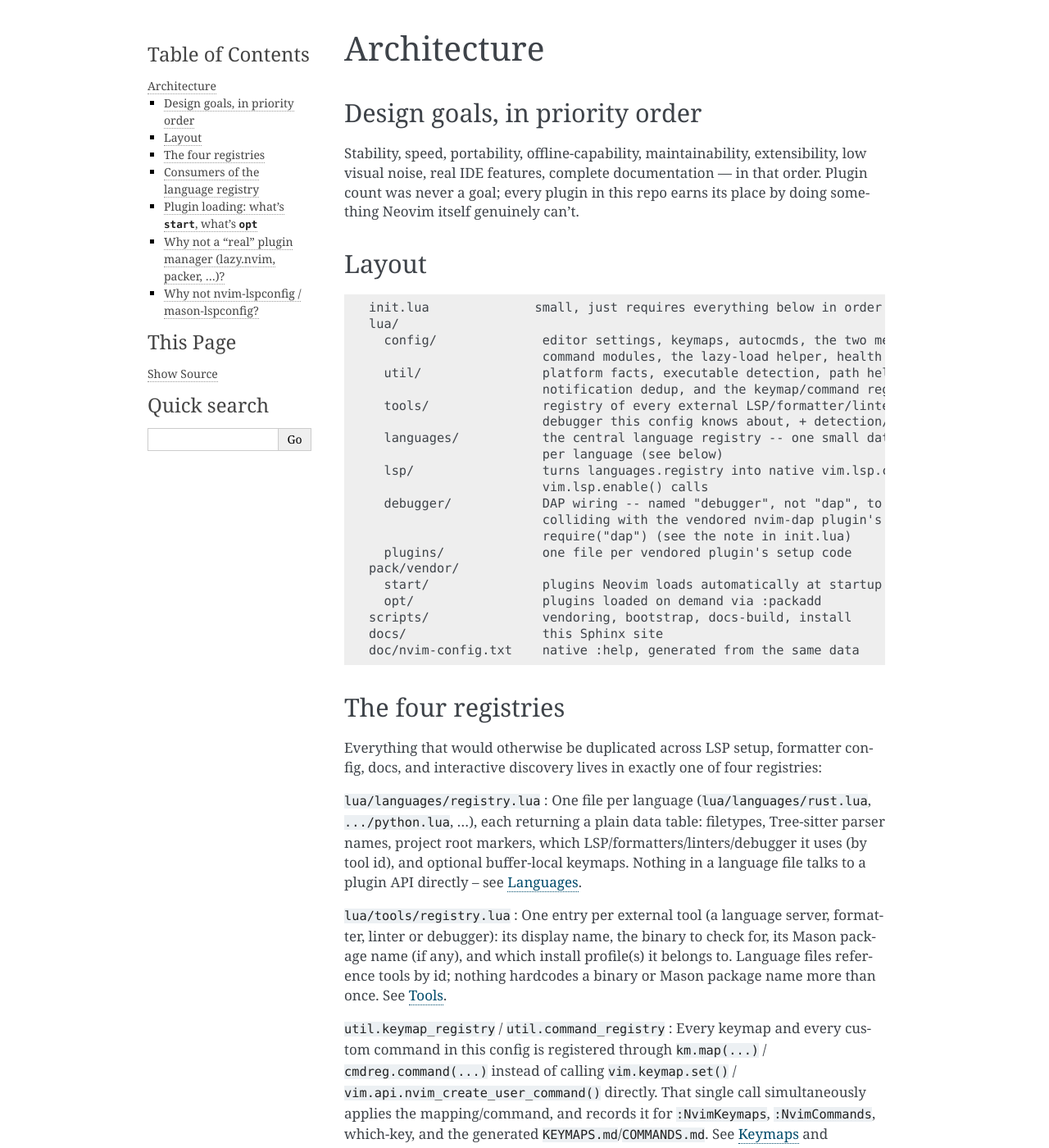
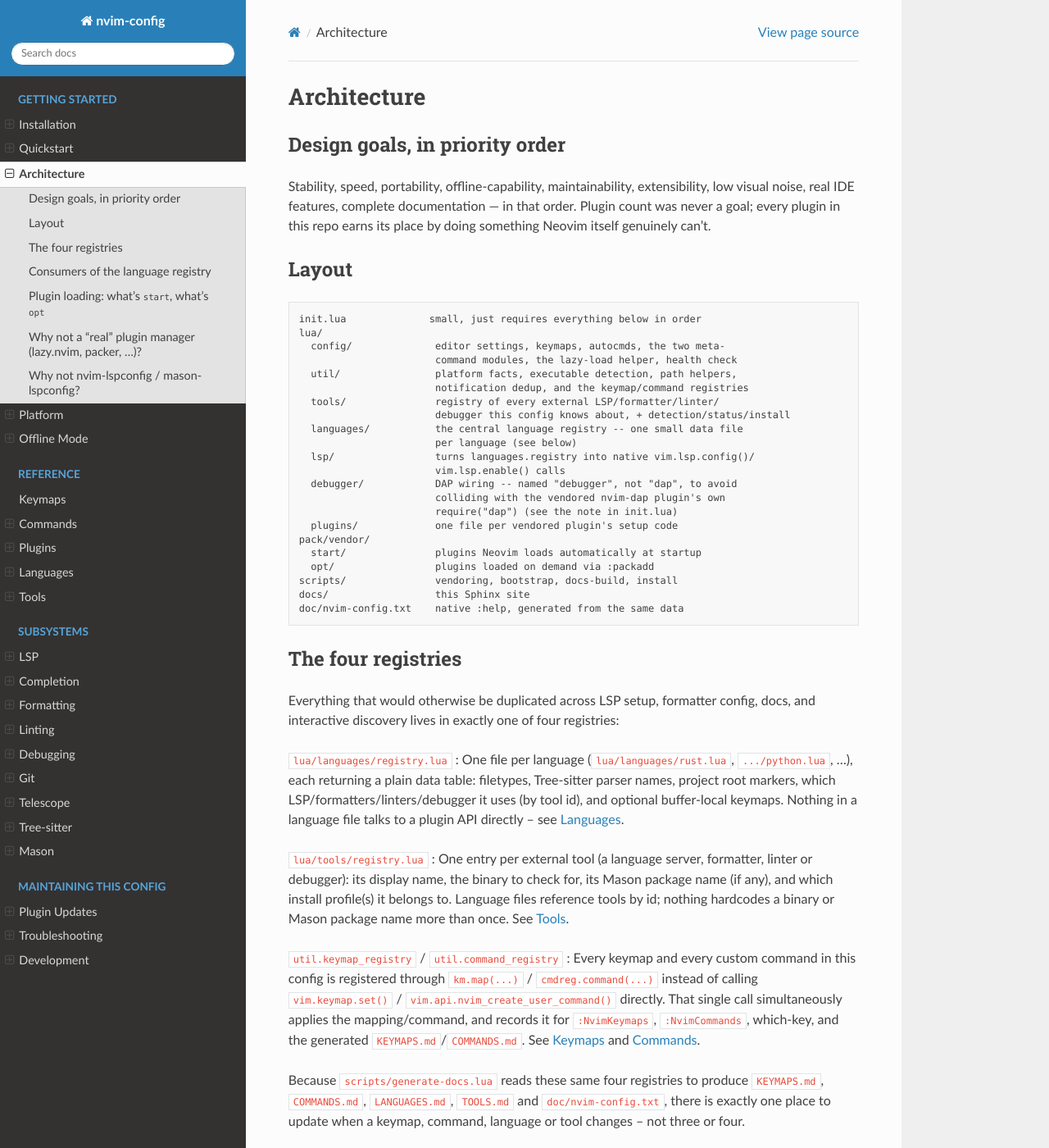
Before and after one commit to MichaelWeissDEV/nvim-config, a Sphinx documentation site: the page built from docs/architecture.md, in a window 1280 px wide and 1400 px high. Shown: the whole window at 82% size. Built offline with Sphinx 7.4.7 and the Read the Docs theme 3.1.0, drawn with Linux system fonts in a browser that asks for light colours; some of the changed text lies outside the part shown.

Commit message:
Switch Sphinx docs to sphinx-rtd-theme (Read the Docs style)
docs/conf.py: html_theme = "sphinx_rtd_theme" (was alabaster). Added the
package to pyproject.toml's docs extras and both docs-build.sh/.ps1's
pinned install commands, same pattern as sphinx/myst-parser -- still a
pip-only docs-tooling dependency, not a vendored Neovim plugin, so this
doesn't touch the git-subtree vendoring rule at all (that rule is about
the editor's own plugins, not the separate Python toolchain that builds
this static site).

Verified visually via the browser preview, not just a clean build: proper
RTD sidebar/nav/search chrome, and the {include}'d KEYMAPS.md table
renders correctly under the new theme. sphinx-build -W still exits 0.

```diff
--- a/docs/architecture.md
+++ b/docs/architecture.md
@@ -112,9 +112,12 @@
   a debug session is actually *started*, not merely when a breakpoint is
   set).
 - an explicit command (`:NvimTreeToggle`, `:Oil`, `:Trouble`, `:Telescope`).
-- `nvim-tree.lua` also loads at `VimEnter` if Neovim's sole startup
-  argument is a directory (`nvim .`, `nvim some/project`) -- see the
-  autocommand in `plugins/tree.lua` and `tests/test_directory_arg.lua`.
+
+`nvim .` / `nvim some/project` (a directory as Neovim's sole startup
+argument) `cd`s into it -- same as Neovim's own default behavior -- but
+deliberately does **not** open the tree; the sidebar stays closed until
+you ask for it, same as every other opt plugin (see the `VimEnter`
+autocommand in `plugins/tree.lua` and `tests/test_directory_arg.lua`).
 
 A plain `nvim` with no file argument loads **zero** `opt` packages. You can
 verify this yourself: `:lua for k in pairs(package.loaded) do print(k) end`
--- a/docs/conf.py
+++ b/docs/conf.py
@@ -35,7 +35,12 @@
 # include/literalinclude paths below docs/ need to reach the repo root.
 myst_heading_anchors = 3
 
-html_theme = "alabaster"
+html_theme = "sphinx_rtd_theme"
+html_theme_options = {
+    "collapse_navigation": False,
+    "navigation_depth": 3,
+    "titles_only": False,
+}
 html_static_path = []
 
 master_doc = "index"
--- a/pyproject.toml
+++ b/pyproject.toml
@@ -8,4 +8,5 @@
 docs = [
     "sphinx>=8.0,<9",
     "myst-parser>=4.0,<5",
+    "sphinx-rtd-theme>=3.0,<4",
 ]
```
Also changed, not shown: 5 other files.
